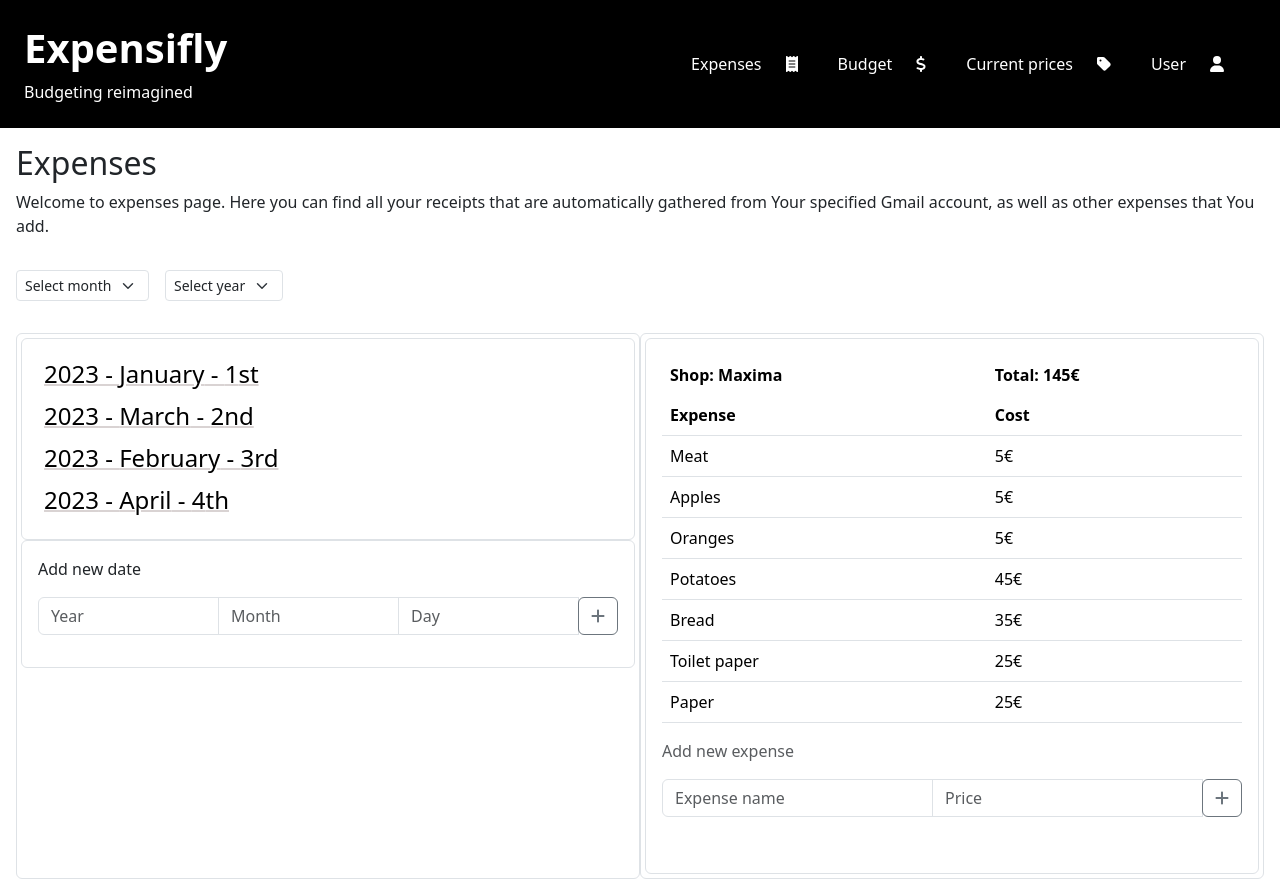
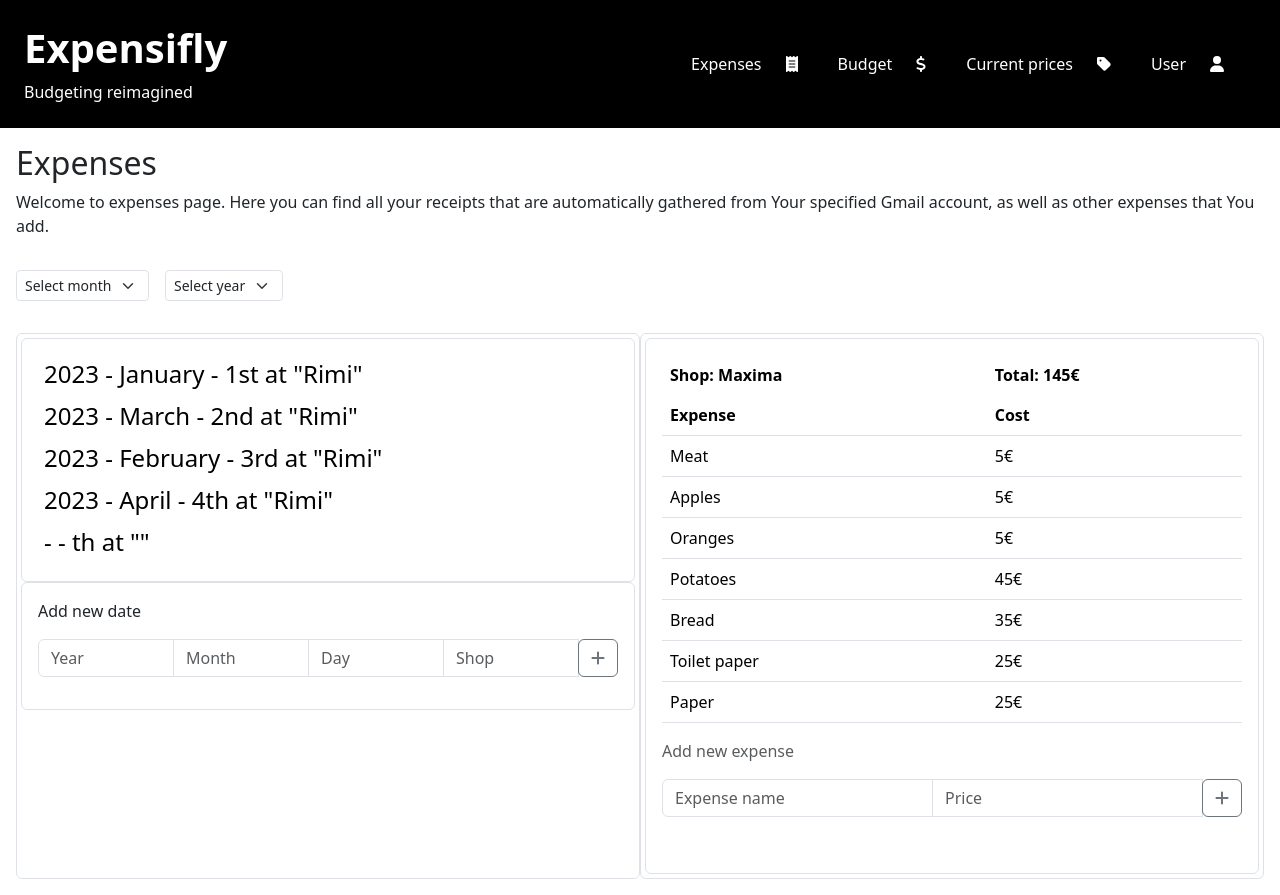
Before and after one commit to LaurynasGHub/Expensifly, a React (Create React App) app: page /expenses in a window 1280 px wide. Built offline with nearby package versions, Linux system fonts and the light colour scheme.

Commit message:
validation fixes, styling additions

```diff
--- a/src/components/ReceiptCard/ReceiptCard.jsx
+++ b/src/components/ReceiptCard/ReceiptCard.jsx
@@ -1,7 +1,7 @@
 import React, { useRef, useState } from 'react';
 
 import { FontAwesomeIcon } from '@fortawesome/react-fontawesome';
-import { faL, faPlus } from '@fortawesome/free-solid-svg-icons';
+import { faPlus } from '@fortawesome/free-solid-svg-icons';
 
 import './receiptCard.scss';
 
@@ -11,22 +11,19 @@ import './receiptCard.scss';
 
 function ReceiptCard({ yearData }) {
   const [dates, setDates] = useState(yearData);
+  const [inputValidation, setInputValidation] = useState(true);
 
   const year = useRef(null);
   const month = useRef(null);
   const day = useRef(null);
+  const shop = useRef(null);
 
   function mapDateData() {
-    // const dateYear = Number(year.current.value);
-    const dateYear = year.current.value;
-    // const dateMonth = String(month.current.value);
-    const dateMonth = month.current.value;
-    // const dateDay = Number(day.current.value);
-    const dateDay = day.current.value;
-
-    console.log(
-      `dateYear- ${dateYear} ; dateMonth- ${dateMonth} ; dateDay- ${dateDay}`
-    );
+    setInputValidation(true);
+    const dateYear = Number(year.current.value);
+    const dateMonth = String(month.current.value);
+    const dateDay = Number(day.current.value);
+    const dateShop = String(shop.current.value);
 
     const months = [
       'January',
@@ -43,22 +40,32 @@ function ReceiptCard({ yearData }) {
       'December',
     ];
 
-    //need to fix check, doesnt give type
     function isNumber(value) {
       return typeof value === 'number' && !isNaN(value);
     }
 
     //if date is NOT a number then print log
-    if (isNumber(dateYear)) {
-      console.log('date provided is not a number');
+    if (!isNumber(dateYear) || dateYear === 0) {
+      console.log('date provided is not valid');
+      setInputValidation(false);
+      return;
     }
     //if months doesnt include dateMonth print log
-    if (!months.includes(dateMonth)) {
+    else if (!months.includes(dateMonth)) {
       console.log('month provided isn`t valid');
+      setInputValidation(false);
+      return;
     }
     //if day is NOT a number then print log
-    if (isNumber(dateDay)) {
+    else if (!isNumber(dateDay) || dateDay === 0) {
       console.log('day provided is not valid');
+      setInputValidation(false);
+      return;
+      //if shop is empty then print log
+    } else if (dateShop === '') {
+      console.log('shop provided is invalid');
+      setInputValidation(false);
+      return;
     }
 
     const newDates = [
@@ -68,6 +75,7 @@ function ReceiptCard({ yearData }) {
         year: dateYear,
         month: dateMonth,
         day: dateDay,
+        shop: dateShop,
       },
     ];
     setDates(newDates);
@@ -89,13 +97,24 @@ function ReceiptCard({ yearData }) {
     }
   }
 
+  //function that is called onClick on date button
+  //shows that specific date expenses
+  function showExpenseData() {
+    //get id that is combined from shop name and date
+    //get data by that id from backend/mock data
+    //display it on the right
+  }
+
   return (
     <div>
       <div className="receiptCard border p-3 rounded">
-        {dates.map(({ year, month, day }) => (
-          <button key={`${year}${month}${day}`} className="dateButton mb-1">
+        {dates.map(({ year, month, day, shop }) => (
+          <button
+            key={`${year}${month}${day}${shop}`}
+            className="dateButton mb-1"
+          >
             {year} - {month} - {day}
-            {dayOrdinalSwitch(day)}
+            {dayOrdinalSwitch(day)} at "{shop}"
           </button>
         ))}
       </div>
@@ -111,7 +130,6 @@ function ReceiptCard({ yearData }) {
             aria-label="Year"
             aria-describedby="basic-addon2"
           />
-
           <input
             type="text"
             className="form-control"
@@ -130,6 +148,16 @@ function ReceiptCard({ yearData }) {
             aria-label="Day"
             aria-describedby="basic-addon3"
           />
+          <input
+            type="text"
+            className="form-control"
+            id="shop"
+            ref={shop}
+            placeholder="Shop"
+            aria-label="Shop"
+            aria-describedby="basic-addon2"
+          />
+
           <div className="input-group-append">
             <button
               className="btn btn-outline-secondary"
@@ -140,6 +168,11 @@ function ReceiptCard({ yearData }) {
             </button>
           </div>
         </div>
+        {!inputValidation ? (
+          <div className="inputErrorMessage">Date input is invalid!</div>
+        ) : (
+          <></>
+        )}
       </div>
     </div>
   );
--- a/src/components/ReceiptCard/receiptCard.scss
+++ b/src/components/ReceiptCard/receiptCard.scss
@@ -2,12 +2,16 @@
   border: none;
   background-color: white;
 
-  text-decoration: underline 0.1rem rgb(217, 211, 211);
+  // text-decoration: underline 0.1rem rgb(219, 213, 213);
 
   font-size: 1.5rem;
 
   width: 100%;
   text-align: start;
+
+  &:hover {
+    text-decoration: underline 0.1rem rgb(85, 21, 21);
+  }
 }
 
 .receiptCard {
@@ -15,3 +19,7 @@
   //   flex-direction: column;
   //   align-items: flex-start;
 }
+
+.inputErrorMessage {
+  color: red;
+}
--- a/src/mockDateData.js
+++ b/src/mockDateData.js
@@ -1,8 +1,18 @@
 const mockDateData = [
-  { year: 2023, month: 'January', day: 1 },
-  { year: 2023, month: 'March', day: 2 },
-  { year: 2023, month: 'February', day: 3 },
-  { year: 2023, month: 'April', day: 4 },
+  { year: 2023, month: 'January', day: 1, shop: 'Rimi' },
+  { year: 2023, month: 'March', day: 2, shop: 'Rimi' },
+  { year: 2023, month: 'February', day: 3, shop: 'Rimi' },
+  { year: 2023, month: 'April', day: 4, shop: 'Rimi' },
+
+  {
+    id: 23123,
+    data: [
+      { year: 2023, month: 'January', day: 1, shop: 'Rimi' },
+      { year: 2023, month: 'March', day: 2, shop: 'Rimi' },
+      { year: 2023, month: 'February', day: 3, shop: 'Rimi' },
+      { year: 2023, month: 'April', day: 4, shop: 'Rimi' },
+    ],
+  },
 ];
 
 export default mockDateData;
```
